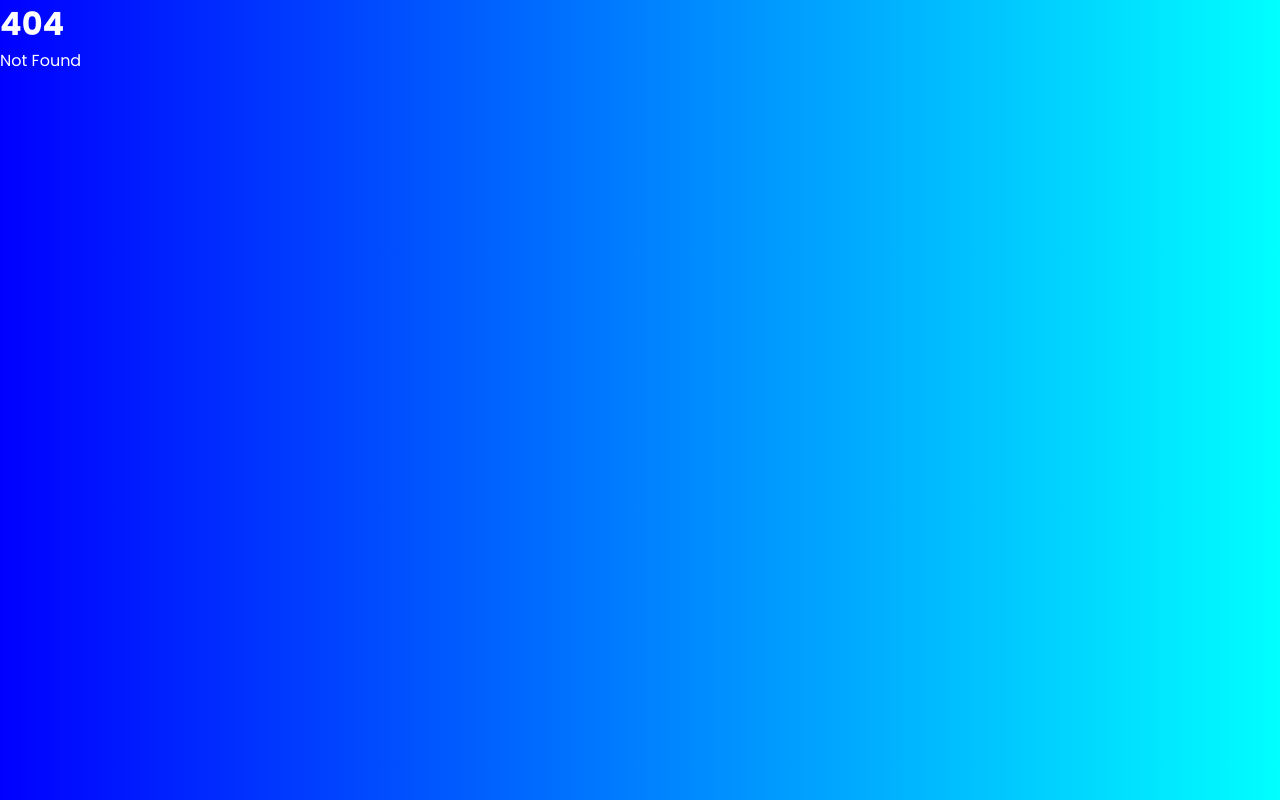
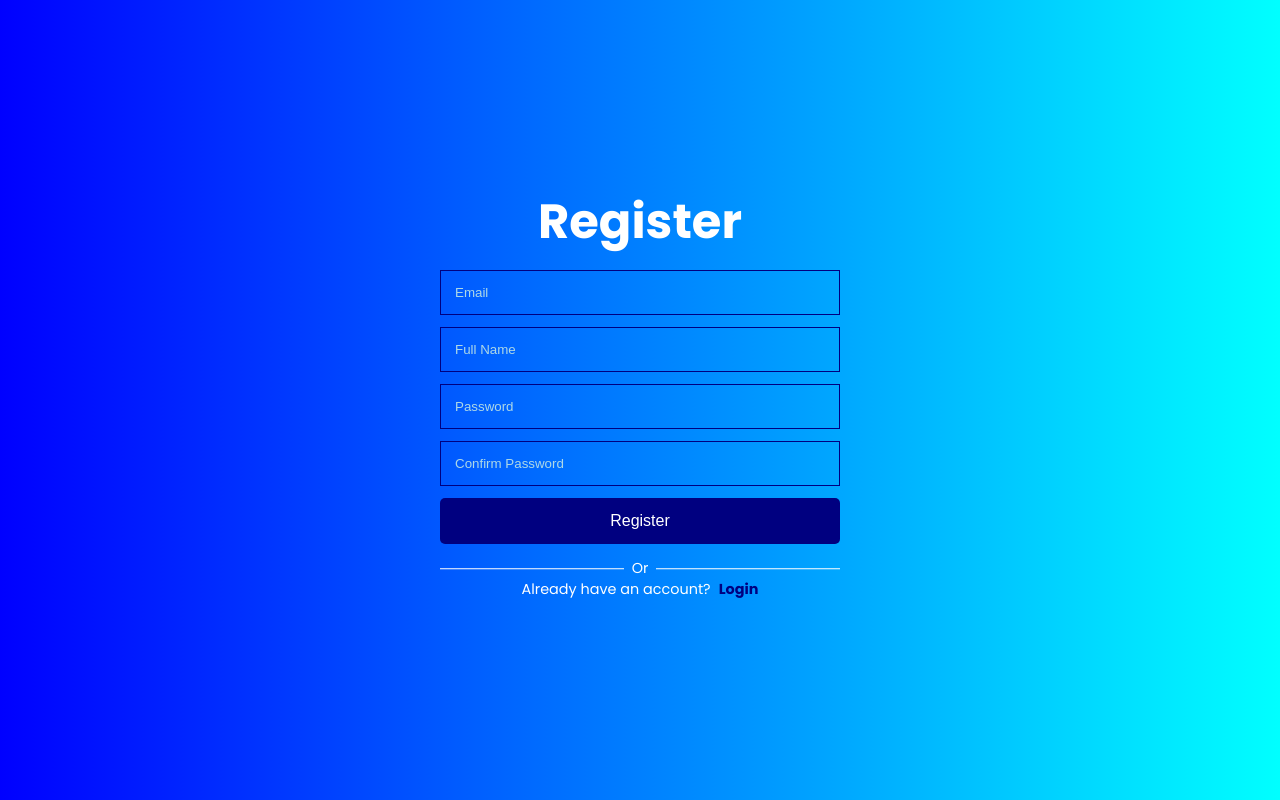
Before and after one commit to eneriopaolo/ToolTime, a SvelteKit app in the folder FRONTEND/: page /register in a window 1280 px wide. Before the commit this address had no page. Built offline with nearby package versions, Linux system fonts and the light colour scheme.

Commit message:
Continued Register Page

```diff
--- a/FRONTEND/src/components/RegisterInterface.svelte
+++ b/FRONTEND/src/components/RegisterInterface.svelte
@@ -1,18 +1,20 @@
 <script>
     let email = "";
+    let name = "";
     let password = "";
-    let authenticating = false;
-    let error = false;
+    let confirmPassword = "";
+    let registering = false;
+    let errMsg = "";
 
-    async function handleLogin() {
-        authenticating = true;
-        console.log("logging in")
+    async function handleRegister() {
+        registering = true;
+        console.log("registering")
     }
 </script>
 
 <div class="authContainer">
     <form>
-        <h1>Login</h1>
+        <h1>Register</h1>
         <label>
             <p class={email ? "above" : "center"}>Email</p>
             <input
@@ -21,28 +23,40 @@
             placeholder="Email"/>
         </label>
         <label>
+            <p class={name ? "above" : "center"}>Full Name</p>
+            <input
+            bind:value={name}
+            type="text"
+            placeholder="Full Name"/>
+        </label>
+        <label>
             <p class={password ? "above" : "center"}>Password</p>
             <input
             bind:value={password}
             type="password"
             placeholder="Password"/>
         </label>
-        {#if error}
-            <p class="error">The information you have entered is incorrect</p>
-        {/if}
-        <button on:click={handleLogin} type="button" class="submitBtn">
-            {#if authenticating}
+        <label>
+            <p class={confirmPassword ? "above" : "center"}>Confirm Password</p>
+            <input
+            bind:value={confirmPassword}
+            type="password"
+            placeholder="Confirm Password"/>
+        </label>
+        <button on:click={handleRegister} type="button" class="submitBtn">
+            {#if registering}
                 <i class="fa-solid fa-spinner spin"/>
             {:else}
-                Submit
+                Register
             {/if}
         </button>
     </form>
     <div class="options">
         <p>Or</p>
         <div>
-            <p>Don't have an account?</p>
-            <p id="register">Register</p>
+            <p>Already have an account?</p>
+            <!-- svelte-ignore a11y-no-noninteractive-element-interactions -->
+            <p on:click={() => {window.location.href="/"}} on:keydown={() => {}} id="login">Login</p>
         </div>
     </div>
 </div>
@@ -141,12 +155,6 @@
         opacity: 0;
     }
 
-    .error {
-        color: coral;
-        font-size: 0.7rem;
-        text-align: center;
-    }
-
     .options {
         padding: 14px 0px;
         overflow: hidden;
@@ -194,7 +202,7 @@
         cursor: pointer;
     }
 
-    #register {
+    #login {
         color: navy;
         font-weight: bold;
     }
--- a/FRONTEND/src/routes/+layout.svelte
+++ b/FRONTEND/src/routes/+layout.svelte
@@ -1,3 +1,14 @@
+<script>
+    import {onMount} from "svelte";
+
+    const nonAuthRoutes = ['/'];
+
+    onMount(() => {
+        console.log("test");
+        //TODO redirect user if token is null or invalid
+    })
+</script>
+
 <div class="mainContainer">
     <slot/>
 </div>
--- /dev/null
+++ b/FRONTEND/src/routes/register/+page.svelte
@@ -0,0 +1,4 @@
+<script>
+    import RegisterInterface from "../../components/RegisterInterface.svelte";
+</script>
+<RegisterInterface/>
```
Also changed, not shown: FRONTEND/src/components/LoginInterface.svelte (+5 -4 lines).
